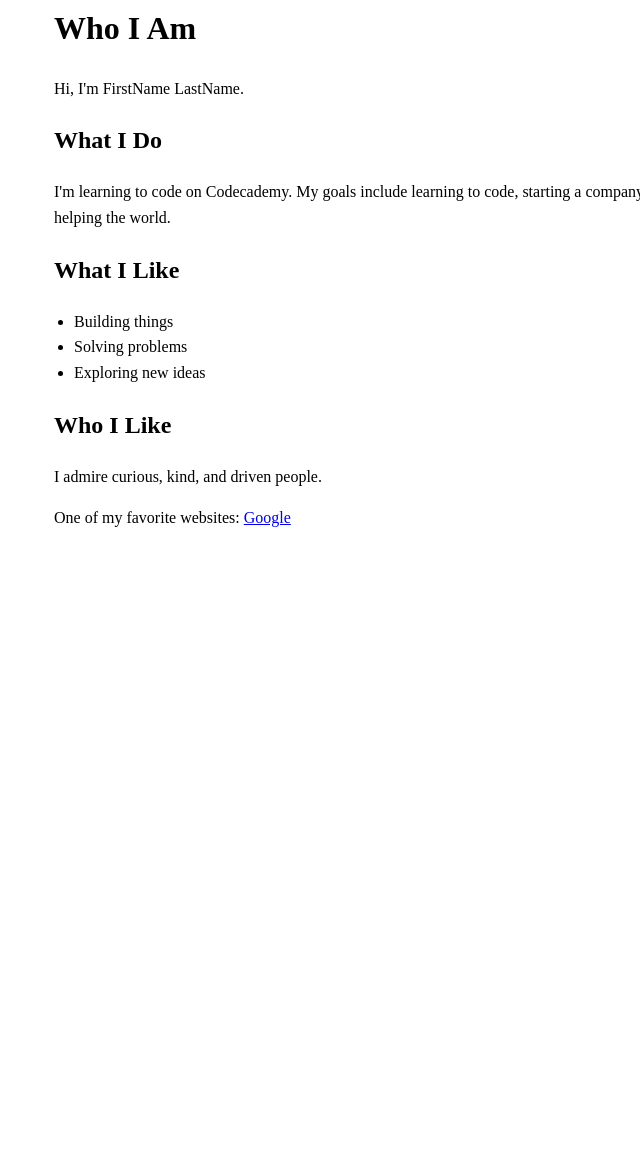
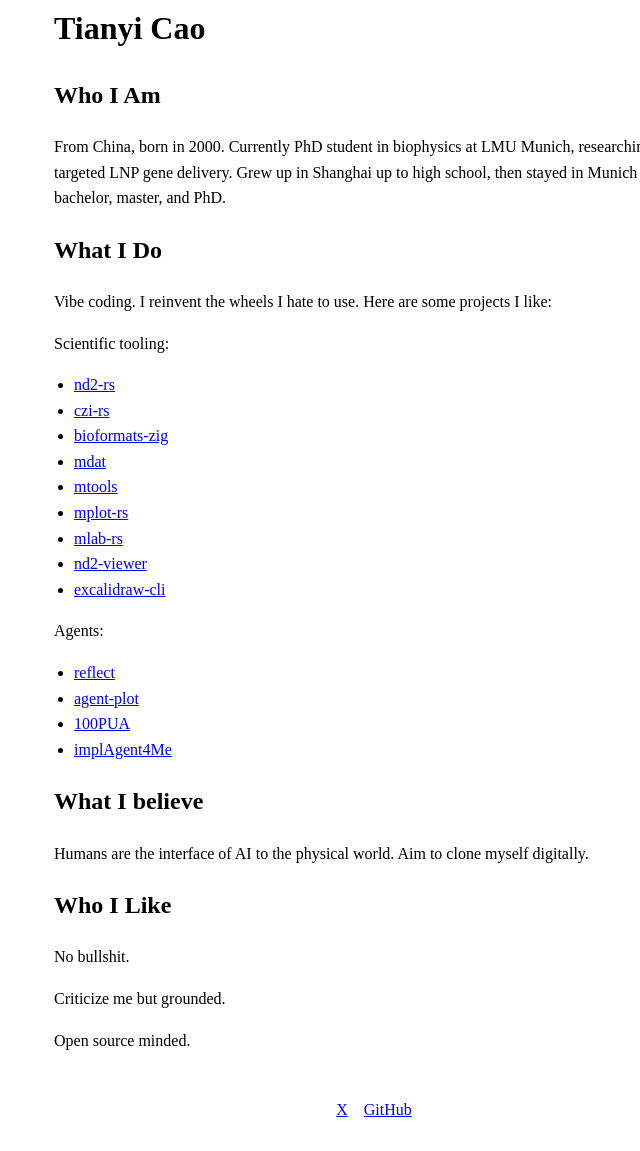
Before and after one commit to keejkrej/keejkrej.github.io, an Astro site: page / in a window 1280 px wide. Shown: the part 29-1180 px from the top of the page, without its empty margins (266-906 px from the left). Before the commit the page ends 800 px from the top, so only its background shows below. Built offline with nearby package versions, Linux system fonts and the light colour scheme; Astro itself is replaced by a stand-in of ours.

Commit message:
Update homepage content

```diff
--- a/src/pages/index.astro
+++ b/src/pages/index.astro
@@ -1,28 +1,91 @@
 ---
-import Layout from '../layouts/Layout.astro';
+import Layout from "../layouts/Layout.astro";
 ---
 
 <Layout>
     <main>
-		<h1>Who I Am</h1>
-		<p>Hi, I'm FirstName LastName.</p>
+        <h1>Tianyi Cao</h1>
+        <h2>Who I Am</h2>
+        <p>
+            From China, born in 2000. Currently PhD student in biophysics at LMU
+            Munich, researching targeted LNP gene delivery. Grew up in Shanghai
+            up to high school, then stayed in Munich for bachelor, master, and
+            PhD.
+        </p>
 
         <h2>What I Do</h2>
-		<p>I'm learning to code on Codecademy. My goals include learning to code, starting a company, and helping the world.</p>
-
-		<h2>What I Like</h2>
+        <p>
+            Vibe coding. I reinvent the wheels I hate to use. Here are some
+            projects I like:
+        </p>
+        <p>Scientific tooling:</p>
         <ul>
-			<li>Building things</li>
-			<li>Solving problems</li>
-			<li>Exploring new ideas</li>
+            <li>
+                <a href="https://github.com/keejkrej/nd2-rs">nd2-rs</a>
+            </li>
+            <li>
+                <a href="https://github.com/keejkrej/czi-rs">czi-rs</a>
+            </li>
+            <li>
+                <a href="https://github.com/keejkrej/bioformats-zig"
+                    >bioformats-zig</a
+                >
+            </li>
+            <li>
+                <a href="https://github.com/keejkrej/mdat">mdat</a>
+            </li>
+            <li>
+                <a href="https://github.com/keejkrej/mtools">mtools</a>
+            </li>
+            <li>
+                <a href="https://github.com/keejkrej/mplot-rs">mplot-rs</a>
+            </li>
+            <li>
+                <a href="https://github.com/keejkrej/mlab-rs">mlab-rs</a>
+            </li>
+            <li>
+                <a href="https://github.com/keejkrej/nd2-viewer">nd2-viewer</a>
+            </li>
+            <li>
+                <a href="https://github.com/keejkrej/excalidraw-cli"
+                    >excalidraw-cli</a
+                >
+            </li>
+        </ul>
+        <p>Agents:</p>
+        <ul>
+            <li>
+                <a href="https://github.com/keejkrej/reflect">reflect</a>
+            </li>
+            <li>
+                <a href="https://github.com/keejkrej/agent-plot">agent-plot</a>
+            </li>
+            <li>
+                <a href="https://github.com/keejkrej/100PUA">100PUA</a>
+            </li>
+            <li>
+                <a href="https://github.com/keejkrej/implAgent4Me"
+                    >implAgent4Me</a
+                >
+            </li>
         </ul>
 
+        <h2>What I believe</h2>
+        <p>
+            Humans are the interface of AI to the physical world. Aim to clone
+            myself digitally.
+        </p>
+
         <h2>Who I Like</h2>
-		<p>I admire curious, kind, and driven people.</p>
-
-		<p>One of my favorite websites: <a href="https://www.google.com/">Google</a></p>
+        <p>No bullshit.</p>
+        <p>Criticize me but grounded.</p>
+        <p>Open source minded.</p>
     </main>
 </Layout>
+<footer>
+    <a href="https://x.com/keejkrej">X</a>
+    <a href="https://github.com/keejkrej">GitHub</a>
+</footer>
 
 <style>
     main {
@@ -37,4 +100,12 @@ import Layout from '../layouts/Layout.astro';
     ul {
         padding-left: 1.25rem;
     }
+    footer {
+        max-width: 640px;
+        margin: 0 auto;
+        padding: 0 2rem 2rem;
+        display: flex;
+        justify-content: center;
+        gap: 1rem;
+    }
 </style>
```
Lines whose indentation alone changed are shown as unchanged.
